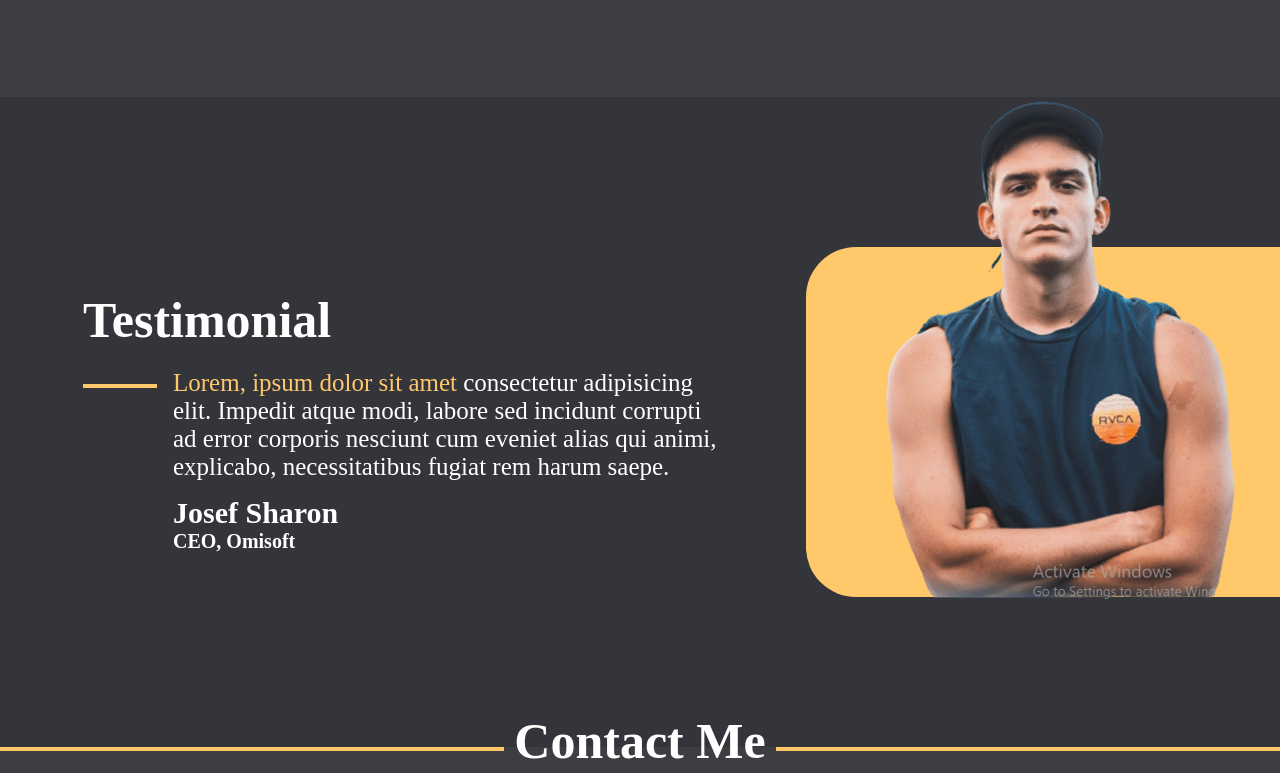
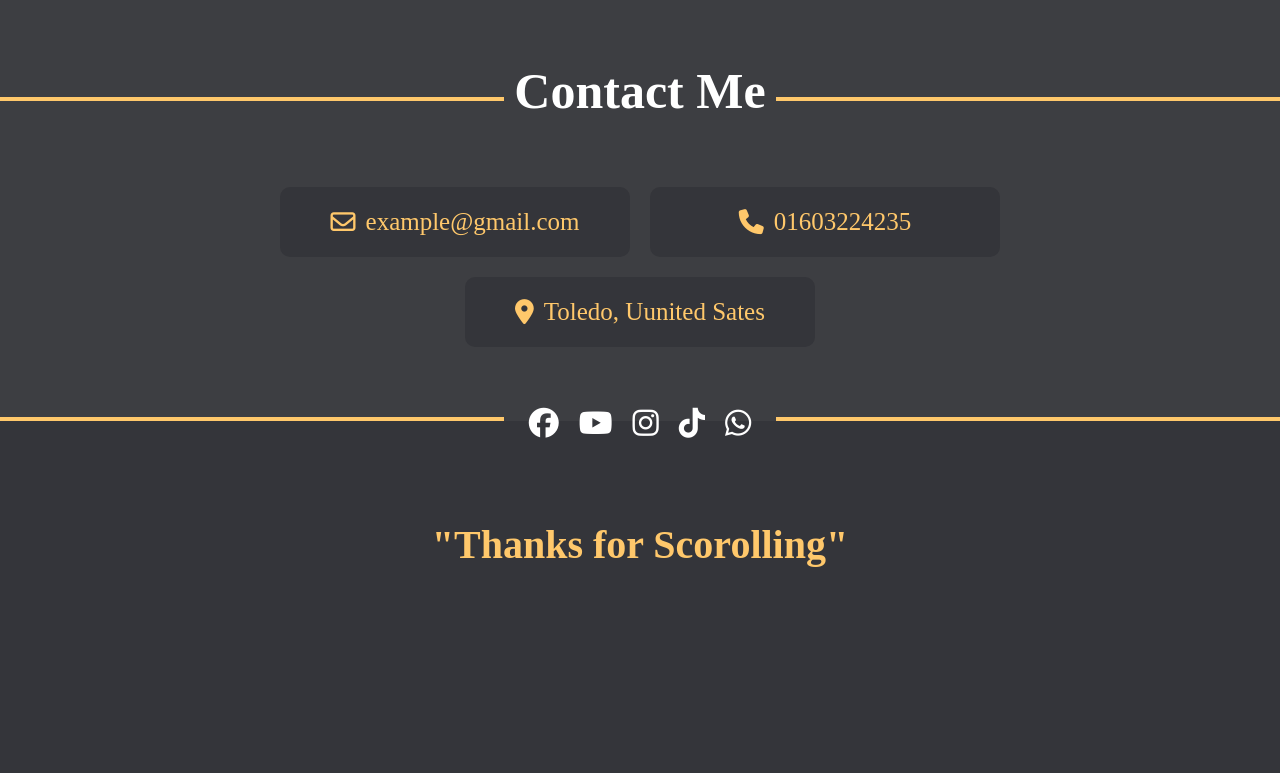
Before and after one commit to EMalshika/Sumuduishanka_test, a plain HTML site: page index.html in a window 1280 px wide. Shown: the part 3514-4287 px from the top of the page. After the commit the page ends 4182 px from the top, so only its background shows below. Drawn offline with nearby package versions, Linux system fonts and the light colour scheme.

Commit message:
section removal

```diff
--- a/index.html
+++ b/index.html
@@ -195,7 +195,7 @@
         </section>
         <!-- experience section end  -->
         <!-- testimonial section start  -->
-        <section id="testimonial_section">
+        <!-- <section id="testimonial_section">
             <div class="testimonial">
                 <div class="testimonial_info container">
                     <h1>Testimonial</h1>
@@ -207,7 +207,7 @@
                     <img src="image/test3.png" alt="">
                 </div>
             </div>
-        </section>
+        </section> -->
         <!-- testimonial section end  -->
         <!-- contact section start  -->
             <section class="contact" id="contact_section">
@@ -229,9 +229,11 @@
                     <p>Toledo, Uunited Sates</p>
                 </div>
                 <div class="footer_social_icon">
-                    <a href="#"><i class="fa-brands fa-facebook"></i></a>
-                    <a href="#"><i class="fa-brands fa-linkedin-in"></i></a>
-                    <a href="#"><i class="fa-brands fa-whatsapp"></i></a>
+                    <a href="https://www.facebook.com/sumuduishankasumanasiri"><i class="fa-brands fa-facebook"></i></a>
+                    <a href="https://www.youtube.com/@sumuduishankasumanasiri5335"><i class="fa-brands fa-youtube"></i></a>
+                    <a href="https://www.instagram.com/sumuduishanka/"><i class="fa-brands fa-instagram"></i></a>
+                    <a href="https://www.tiktok.com/@sumuduishanka"><i class="fa-brands fa-tiktok"></i></a>
+                    <a href="https://wa.me/message/DA2HWEY3MJMQH1"><i class="fa-brands fa-whatsapp"></i></a>
                 </div>
             </section>
         <!-- contact section end -->
```
